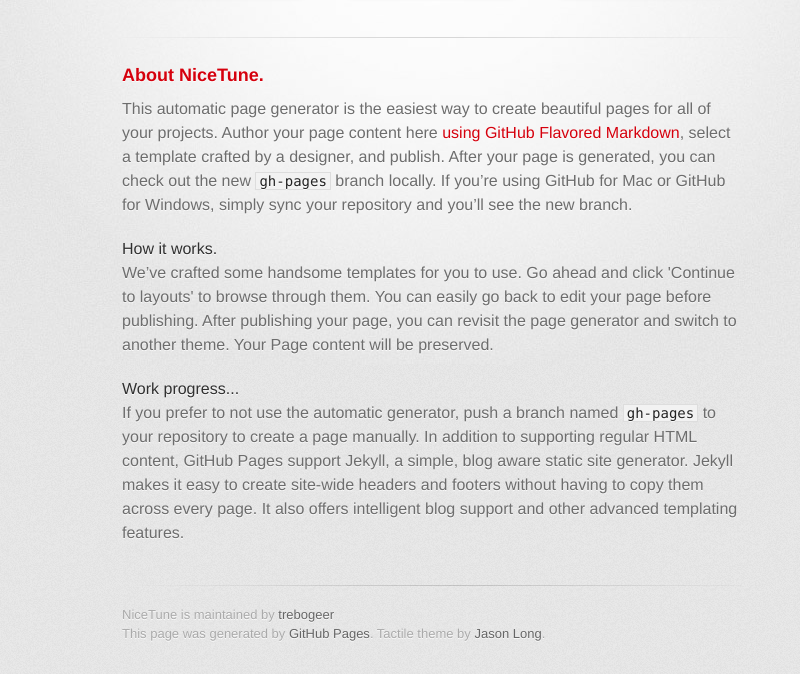
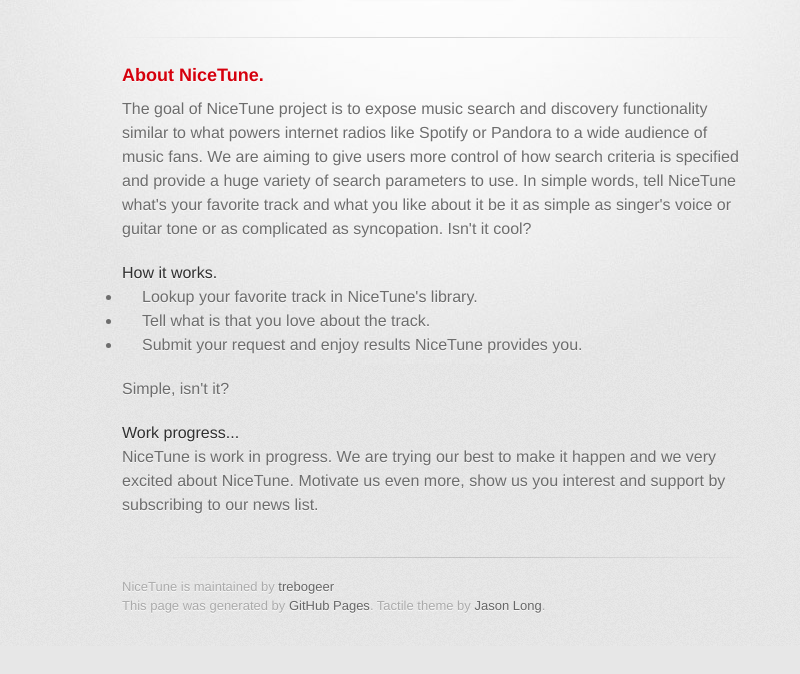
Before and after one commit to nicetune/nicetune, a plain HTML site: page index.html in a window 1280 px wide. Shown: the part 209-883 px from the top of the page, without its empty margins (208-1008 px from the left). After the commit the page ends 855 px from the top, so only its background shows below. Drawn offline with Linux system fonts and the light colour scheme; a web font is replaced by a local one.

```diff
--- a/index.html
+++ b/index.html
@@ -34,17 +34,23 @@
           <h3>
 <a id="about-nicetune" class="anchor" href="#about-nicetune" aria-hidden="true"><span class="octicon octicon-link"></span></a>About NiceTune.</h3>
 
-<p>This automatic page generator is the easiest way to create beautiful pages for all of your projects. Author your page content here <a href="https://guides.github.com/features/mastering-markdown/">using GitHub Flavored Markdown</a>, select a template crafted by a designer, and publish. After your page is generated, you can check out the new <code>gh-pages</code> branch locally. If you’re using GitHub for Mac or GitHub for Windows, simply sync your repository and you’ll see the new branch.</p>
+<p>The goal of NiceTune project is to expose music search and discovery functionality similar to what powers internet radios like Spotify or Pandora to a wide audience of music fans. We are aiming to give users more control of how search criteria is specified and provide a huge variety of search parameters to use. In simple words, tell NiceTune what's your favorite track and what you like about it be it as simple as singer's voice or guitar tone or as complicated as syncopation. Isn't it cool?</p>
 
 <h5>
 <a id="how-it-works" class="anchor" href="#how-it-works" aria-hidden="true"><span class="octicon octicon-link"></span></a>How it works.</h5>
 
-<p>We’ve crafted some handsome templates for you to use. Go ahead and click 'Continue to layouts' to browse through them. You can easily go back to edit your page before publishing. After publishing your page, you can revisit the page generator and switch to another theme. Your Page content will be preserved.</p>
+<ul>
+<li>Lookup your favorite track in NiceTune's library. </li>
+<li>Tell what is that you love about the track.</li>
+<li>Submit your request and enjoy results NiceTune provides you. </li>
+</ul>
+
+<p>Simple, isn't it?</p>
 
 <h5>
 <a id="work-progress" class="anchor" href="#work-progress" aria-hidden="true"><span class="octicon octicon-link"></span></a>Work progress...</h5>
 
-<p>If you prefer to not use the automatic generator, push a branch named <code>gh-pages</code> to your repository to create a page manually. In addition to supporting regular HTML content, GitHub Pages support Jekyll, a simple, blog aware static site generator. Jekyll makes it easy to create site-wide headers and footers without having to copy them across every page. It also offers intelligent blog support and other advanced templating features.</p>
+<p>NiceTune is work in progress. We are trying our best to make it happen and we very excited about NiceTune. Motivate us even more, show us you interest and support by subscribing to our news list.</p>
         </section>
 
         <footer>
```
Also changed, not shown: params.json (+1 -1 lines).
